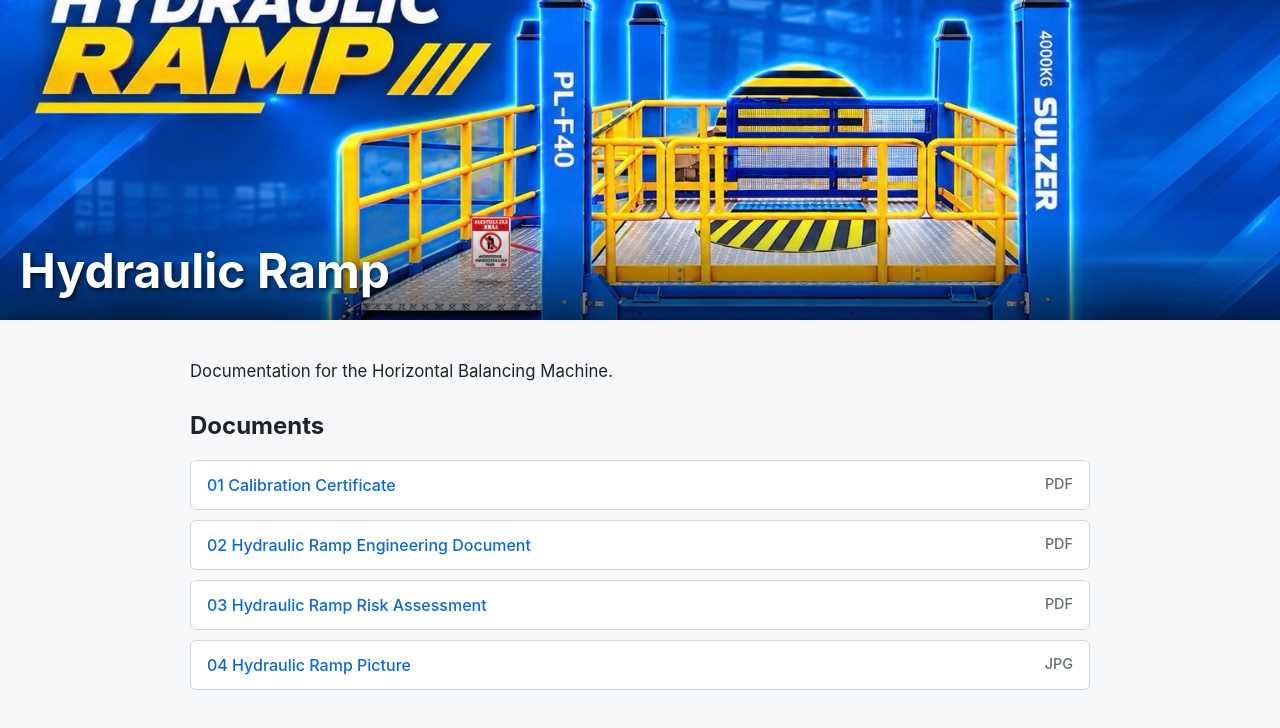
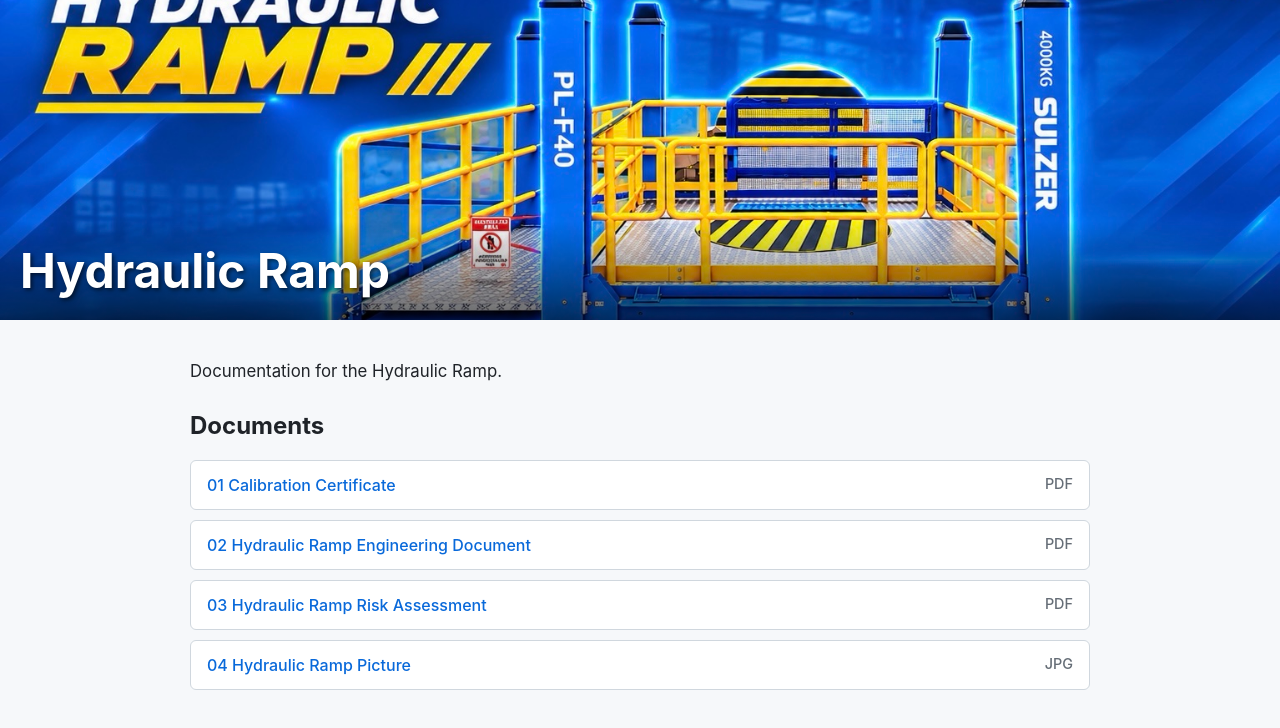
Before and after one commit to sasosabudhabi/Hydraulic-Ramp-Strip-2, a plain HTML site: page index.html in a window 1280 px wide. Drawn offline with Linux system fonts and the light colour scheme.

Commit message:
Update index.html

```diff
--- a/index.html
+++ b/index.html
@@ -88,7 +88,7 @@ main {
 <main>
 
 <p class="desc">
-Documentation for the Horizontal Balancing Machine.
+Documentation for the Hydraulic Ramp.
 </p>
 
 <h2>Documents</h2>
```
